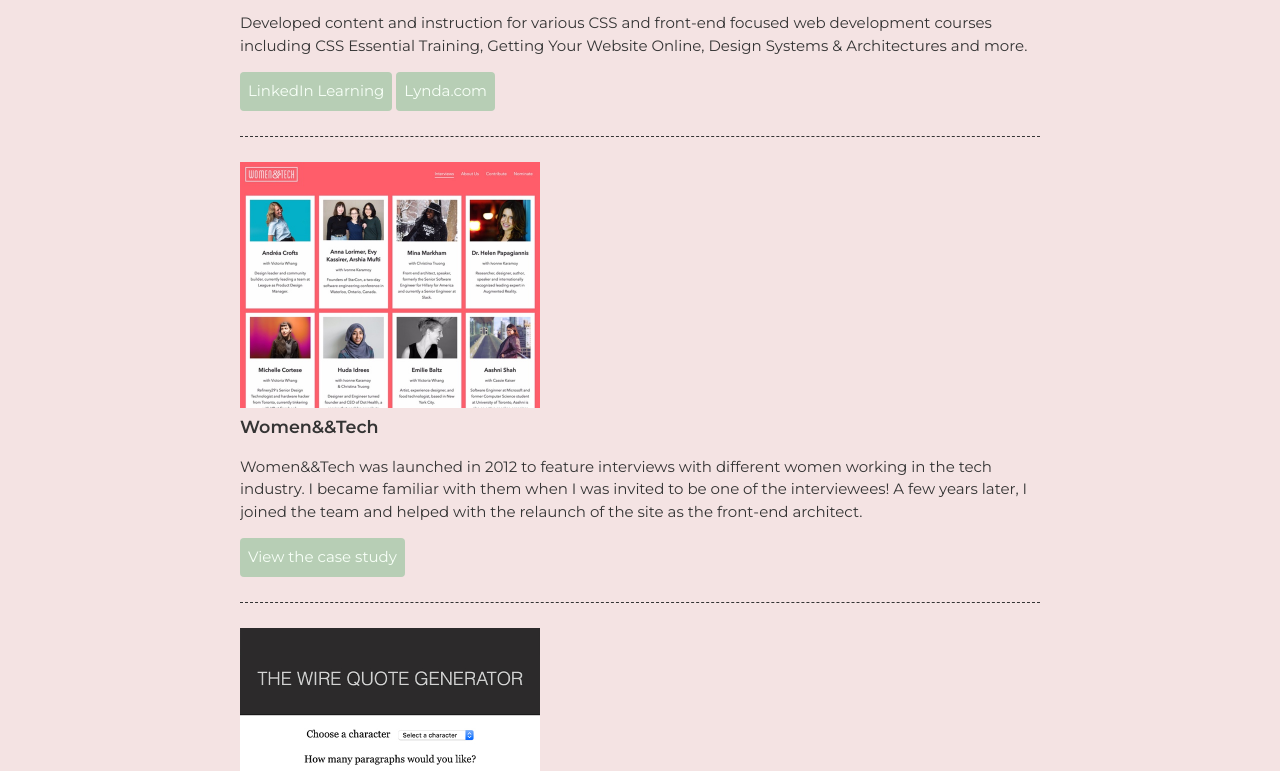
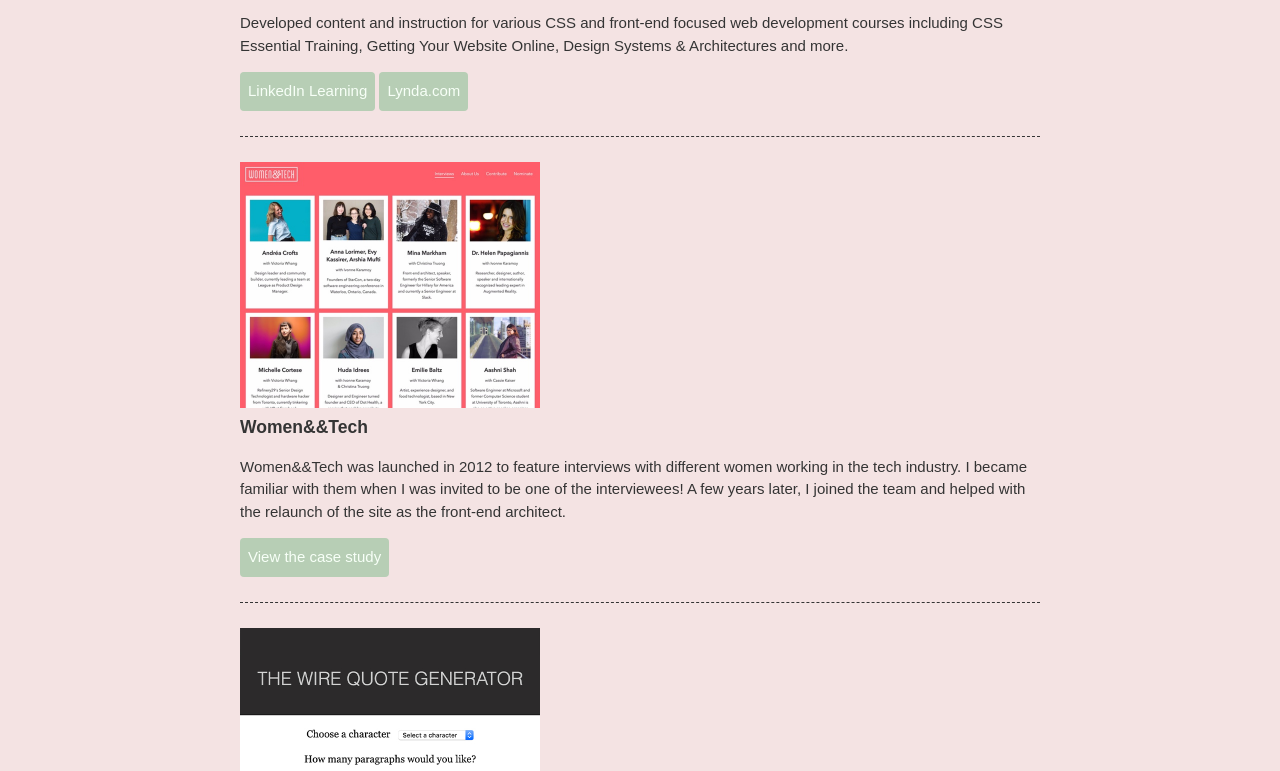
Before and after one commit to TheHagueUniversity/css-basic-challenge-PaulinaMartinak, a plain HTML site: page Challenge2_CSS_Basics(1) (1)/index.html in a window 1280 px wide. Shown: the part 909-1680 px from the top of the page. Drawn offline with Linux system fonts and the light colour scheme.

Commit message:
Part 1
Corrected font linking

```diff
--- a/Challenge2_CSS_Basics(1) (1)/index.html
+++ b/Challenge2_CSS_Basics(1) (1)/index.html
@@ -4,7 +4,7 @@
     <meta charset="UTF-8">
     <meta name="viewport" content="width=device-width, initial-scale=1.0">
     <title>Christina Truong, Tech Educator + Front-end Developer</title>
-    <link href="https://fonts.googleapis.com/css?family=Caveat|Montserrat:400,600&display=swap" rel="stylesheet">
+    <link  href="https://fonts.googleapis.com/css?family=Roboto&display=swap" rel="stylesheet">
     <link rel="stylesheet" href="css/styles.css">
   </head>
   <body>
```
